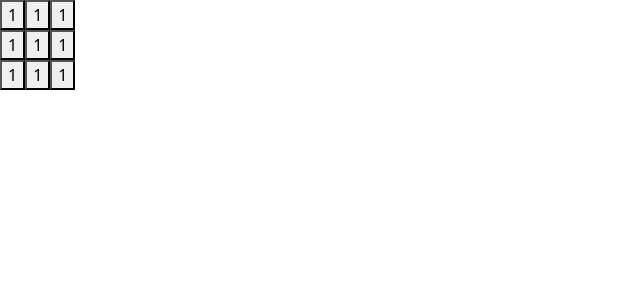
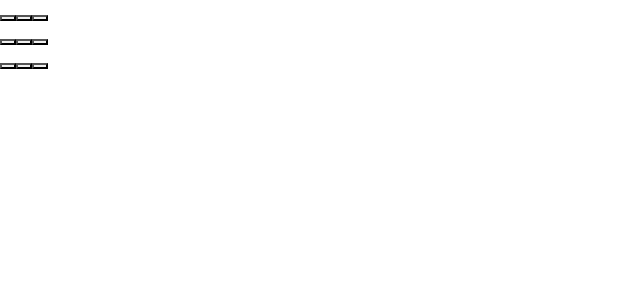
Before and after one commit to kenedyolisi/tic_tac_toe, a React (Vite) app: page / in a window 1280 px wide. Shown: the top 300 px of the page, without its empty margins (0-640 px from the left). Built offline with nearby package versions, Linux system fonts and the light colour scheme.

Commit message:
feat: update the `Square` component
Update the `Square` component to read the value prop that will be
passed from the `Board` component.

```diff
--- a/src/App.tsx
+++ b/src/App.tsx
@@ -20,6 +20,6 @@ export default function Board() {
   );
 }
 
-function Square() {
-  return <button>1</button>;
+function Square({ value }) {
+  return <button>{value}</button>;
 }
```
